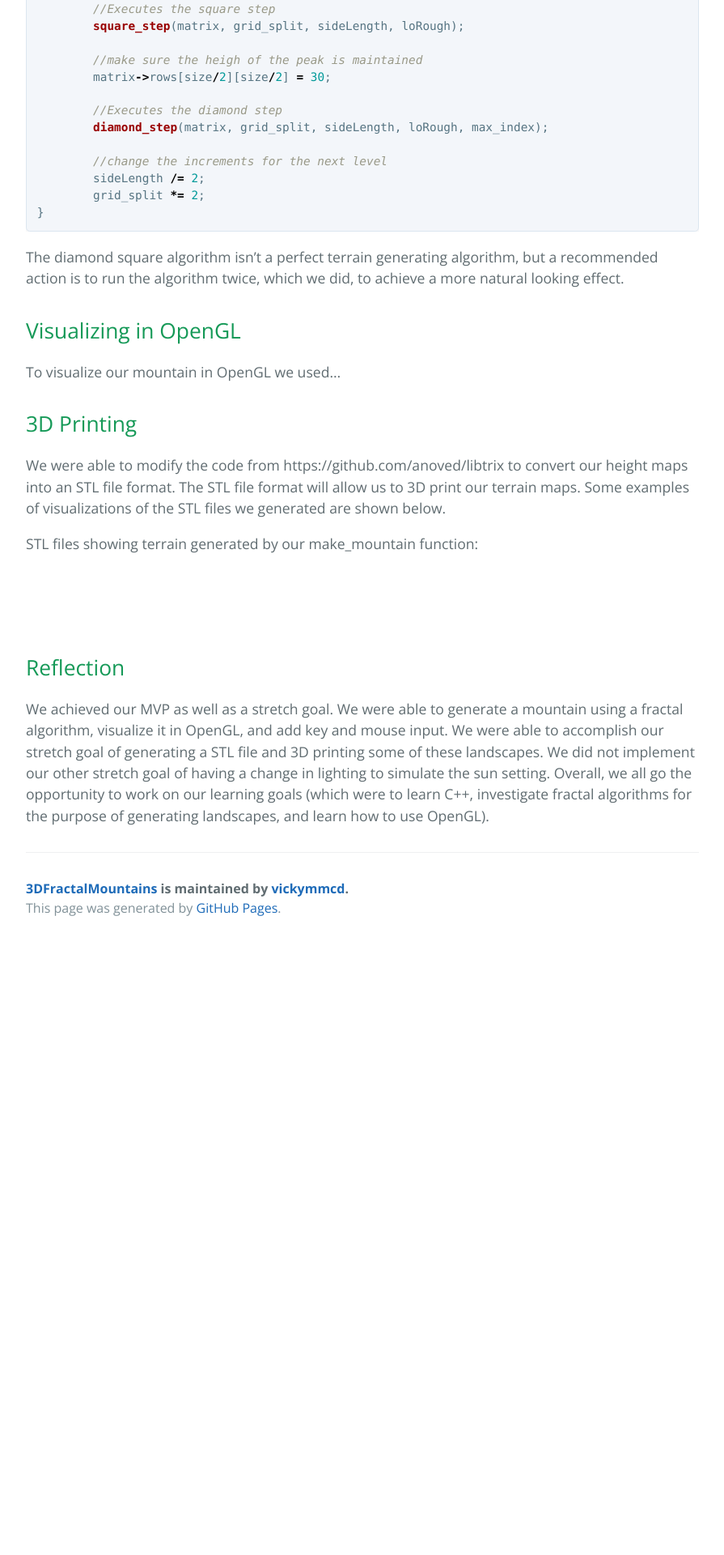
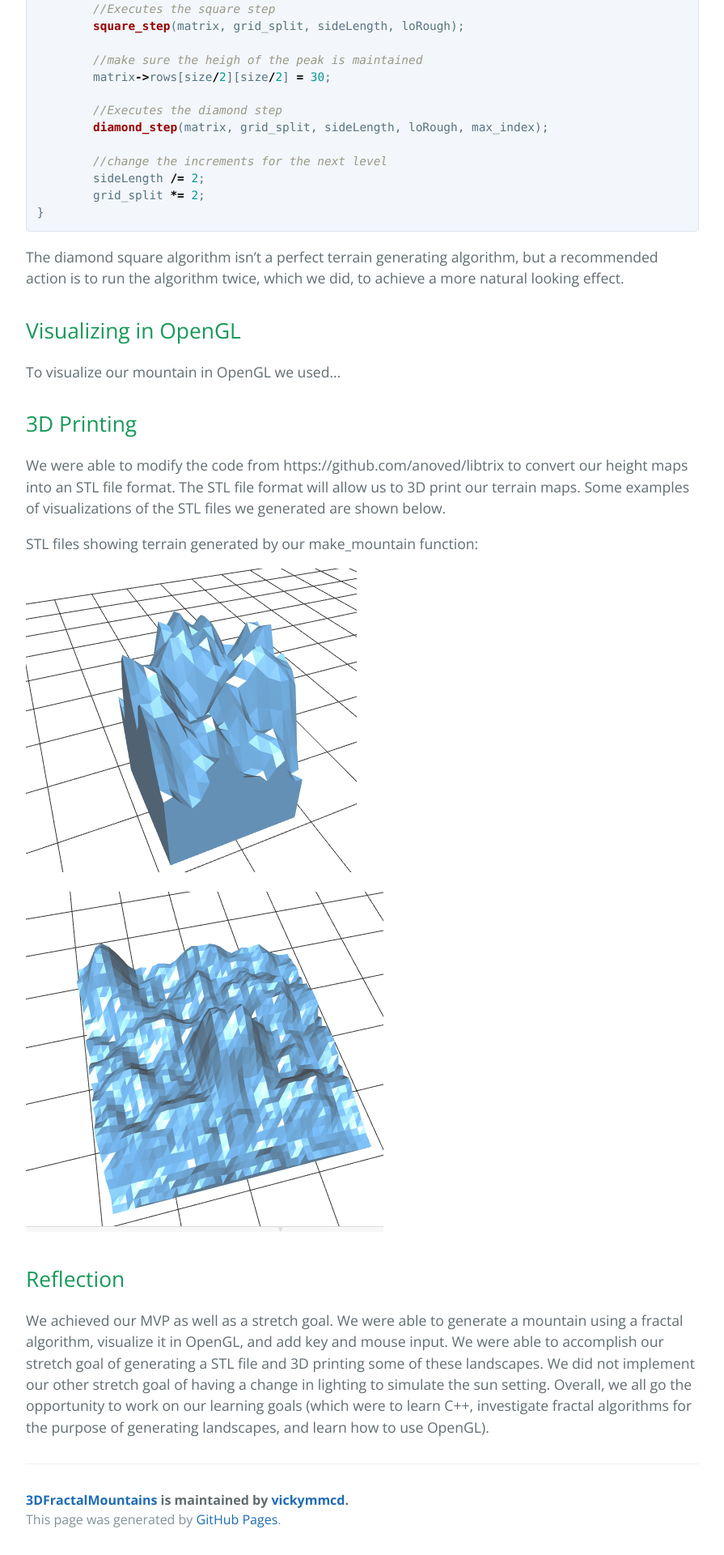
Before and after one commit to vickymmcd/3DFractalMountains, a Jekyll site: the page built from docs/index.md, in a window 1280 px wide. Shown: the part 1097-3017 px from the top of the page at 81% size, without its empty margins (192-1087 px from the left). Built offline with Jekyll 4.4.1, drawn with Linux system fonts in a browser that asks for light colours; our own code applies the rules of GitHub Pages for plain Markdown files; before the commit the page ends 2262 px from its top, so only the background shows below that.

Commit message:
linking images

```diff
--- a/docs/index.md
+++ b/docs/index.md
@@ -50,9 +50,9 @@ We were able to modify the code from https://github.com/anoved/libtrix to conver
 
 STL files showing terrain generated by our make_mountain function:
 
-![]()
+![](https://raw.githubusercontent.com/vickymmcd/3DFractalMountains/master/docs/images/terrainstl.png)
 
-![]()
+![](https://raw.githubusercontent.com/vickymmcd/3DFractalMountains/master/docs/images/mountainstl.png)
 
 ## Reflection
 
```
